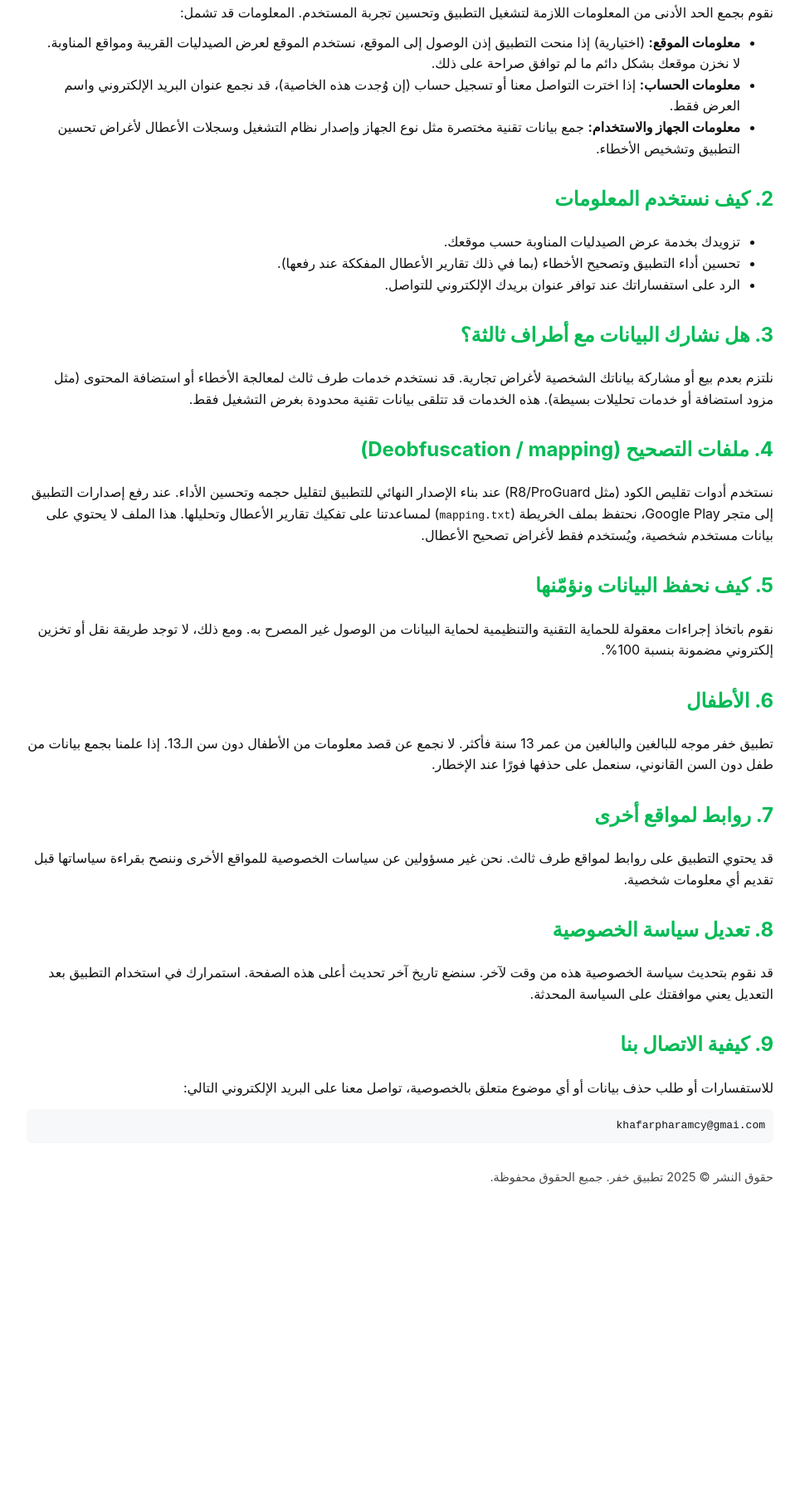
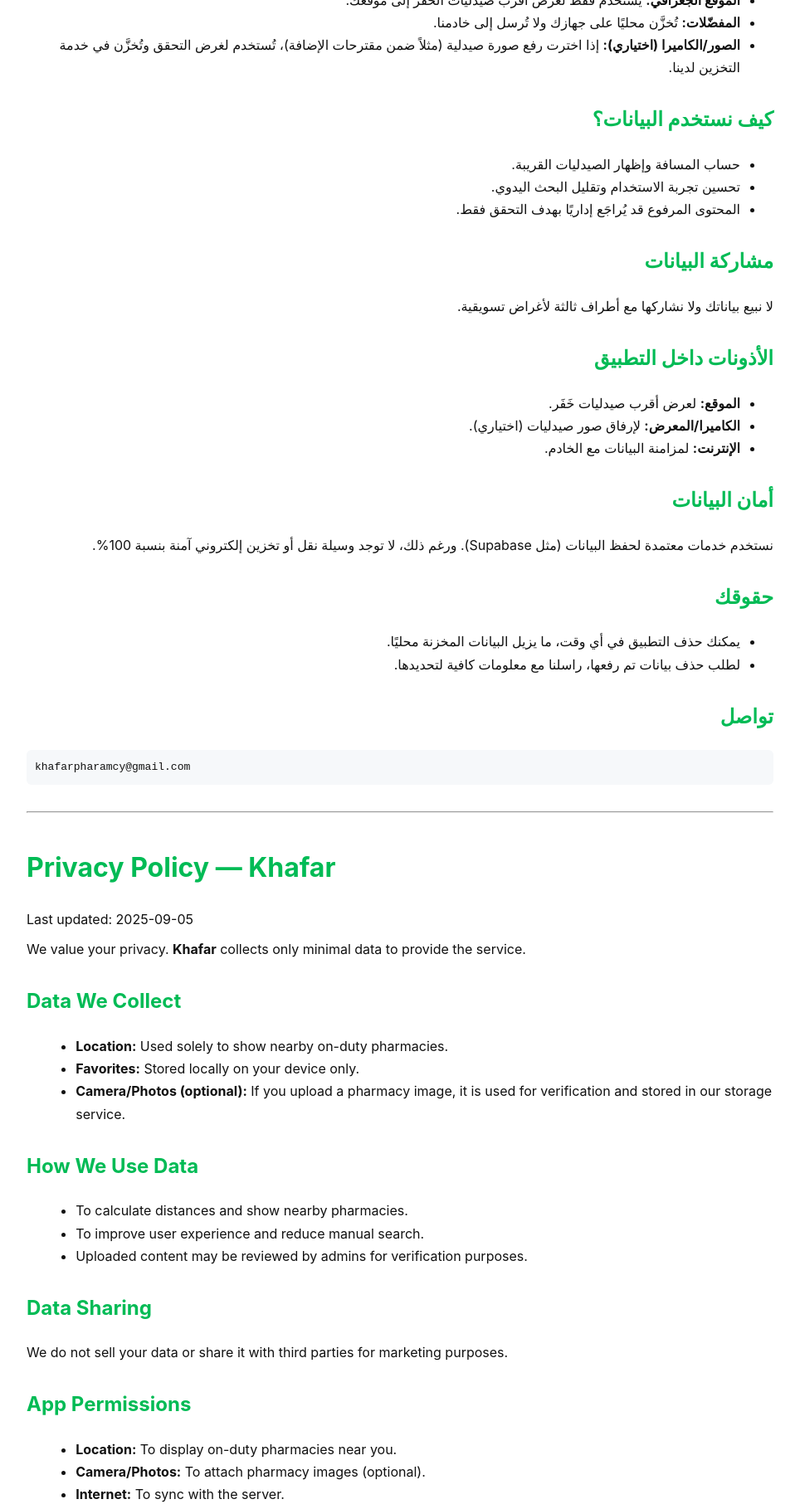
Before and after one commit to bettercallmecarti/khafar-privacy, a plain HTML site: page index.html in a window 1280 px wide. Shown: the part 325-2144 px from the top of the page at 83% size, without its empty margins (158-1122 px from the left). Before the commit the page ends 1808 px from the top, so only its background shows below. Drawn offline with Linux system fonts and the light colour scheme.

Commit message:
Update privacy policy text and formatting

```diff
--- a/index.html
+++ b/index.html
@@ -3,64 +3,134 @@
 <head>
   <meta charset="utf-8">
   <meta name="viewport" content="width=device-width, initial-scale=1">
-  <title>سياسة الخصوصية - تطبيق خفر</title>
+  <title>سياسة الخصوصية - تطبيق خَفَر</title>
   <style>
-    body{font-family: -apple-system,BlinkMacSystemFont,"Segoe UI",Roboto,"Helvetica Neue",Arial;line-height:1.6;margin:24px;padding:0;color:#111}
-    .container{max-width:900px;margin:0 auto;padding:20px}
-    h1,h2{color:#0b5; margin-top:1.2em}
-    p{margin:0.6em 0}
-    ul{margin:0.4em 0 0 1.2em}
-    footer{margin-top:2em;font-size:0.9em;color:#444}
-    a{color:#0366d6}
-    pre{background:#f6f8fa;padding:10px;border-radius:6px;overflow:auto}
+    body {
+      font-family: -apple-system, BlinkMacSystemFont, "Segoe UI", Roboto, "Helvetica Neue", Arial;
+      line-height: 1.7;
+      margin: 24px;
+      padding: 0;
+      color: #111;
+      background: #fff;
+    }
+    .container {
+      max-width: 900px;
+      margin: 0 auto;
+      padding: 20px;
+    }
+    h1, h2 {
+      color: #0b5;
+      margin-top: 1.2em;
+    }
+    p {
+      margin: 0.6em 0;
+    }
+    ul {
+      margin: 0.4em 0 0 1.2em;
+    }
+    footer {
+      margin-top: 2em;
+      font-size: 0.9em;
+      color: #444;
+      text-align: center;
+    }
+    pre {
+      background: #f6f8fa;
+      padding: 10px;
+      border-radius: 6px;
+      overflow: auto;
+      direction: ltr;
+    }
   </style>
 </head>
 <body>
   <div class="container">
-    <h1>سياسة الخصوصية</h1>
-    <p>آخر تحديث: 6 أكتوبر 2025</p>
+    <h1>سياسة الخصوصية — تطبيق خَفَر</h1>
+    <p>آخر تحديث: 5 سبتمبر 2025</p>
 
-    <p>مرحبًا بك في تطبيق <strong>خفر</strong> — تطبيق يساعد المستخدمين على العثور على صيدليات المناوبة في العراق. نحرص في خفر على حماية خصوصيتك وشفافية كيفية جمعنا واستخدامنا للبيانات.</p>
+    <p>نحن نقدّر خصوصيتك. تطبيق <strong>خَفَر</strong> يجمع أقل قدر ممكن من البيانات لتقديم الخدمة.</p>
 
-    <h2>1. ما المعلومات التي نجمعها</h2>
-    <p>نقوم بجمع الحد الأدنى من المعلومات اللازمة لتشغيل التطبيق وتحسين تجربة المستخدم. المعلومات قد تشمل:</p>
+    <h2>ما الذي نجمعه؟</h2>
     <ul>
-      <li><strong>معلومات الموقع:</strong> (اختيارية) إذا منحت التطبيق إذن الوصول إلى الموقع، نستخدم الموقع لعرض الصيدليات القريبة ومواقع المناوبة. لا نخزن موقعك بشكل دائم ما لم توافق صراحة على ذلك.</li>
-      <li><strong>معلومات الحساب:</strong> إذا اخترت التواصل معنا أو تسجيل حساب (إن وُجدت هذه الخاصية)، قد نجمع عنوان البريد الإلكتروني واسم العرض فقط.</li>
-      <li><strong>معلومات الجهاز والاستخدام:</strong> جمع بيانات تقنية مختصرة مثل نوع الجهاز وإصدار نظام التشغيل وسجلات الأعطال لأغراض تحسين التطبيق وتشخيص الأخطاء.</li>
+      <li><strong>الموقع الجغرافي:</strong> يُستخدم فقط لعرض أقرب صيدليات الخَفَر إلى موقعك.</li>
+      <li><strong>المفضّلات:</strong> تُخزَّن محليًا على جهازك ولا تُرسل إلى خادمنا.</li>
+      <li><strong>الصور/الكاميرا (اختياري):</strong> إذا اخترت رفع صورة صيدلية (مثلاً ضمن مقترحات الإضافة)، تُستخدم لغرض التحقق وتُخزَّن في خدمة التخزين لدينا.</li>
     </ul>
 
-    <h2>2. كيف نستخدم المعلومات</h2>
+    <h2>كيف نستخدم البيانات؟</h2>
     <ul>
-      <li>تزويدك بخدمة عرض الصيدليات المناوبة حسب موقعك.</li>
-      <li>تحسين أداء التطبيق وتصحيح الأخطاء (بما في ذلك تقارير الأعطال المفككة عند رفعها).</li>
-      <li>الرد على استفساراتك عند توافر عنوان بريدك الإلكتروني للتواصل.</li>
+      <li>حساب المسافة وإظهار الصيدليات القريبة.</li>
+      <li>تحسين تجربة الاستخدام وتقليل البحث اليدوي.</li>
+      <li>المحتوى المرفوع قد يُراجَع إداريًا بهدف التحقق فقط.</li>
     </ul>
 
-    <h2>3. هل نشارك البيانات مع أطراف ثالثة؟</h2>
-    <p>نلتزم بعدم بيع أو مشاركة بياناتك الشخصية لأغراض تجارية. قد نستخدم خدمات طرف ثالث لمعالجة الأخطاء أو استضافة المحتوى (مثل مزود استضافة أو خدمات تحليلات بسيطة). هذه الخدمات قد تتلقى بيانات تقنية محدودة بغرض التشغيل فقط.</p>
+    <h2>مشاركة البيانات</h2>
+    <p>لا نبيع بياناتك ولا نشاركها مع أطراف ثالثة لأغراض تسويقية.</p>
 
-    <h2>4. ملفات التصحيح (Deobfuscation / mapping)</h2>
-    <p>نستخدم أدوات تقليص الكود (مثل R8/ProGuard) عند بناء الإصدار النهائي للتطبيق لتقليل حجمه وتحسين الأداء. عند رفع إصدارات التطبيق إلى متجر Google Play، نحتفظ بملف الخريطة (<code>mapping.txt</code>) لمساعدتنا على تفكيك تقارير الأعطال وتحليلها. هذا الملف لا يحتوي على بيانات مستخدم شخصية، ويُستخدم فقط لأغراض تصحيح الأعطال.</p>
+    <h2>الأذونات داخل التطبيق</h2>
+    <ul>
+      <li><strong>الموقع:</strong> لعرض أقرب صيدليات خَفَر.</li>
+      <li><strong>الكاميرا/المعرض:</strong> لإرفاق صور صيدليات (اختياري).</li>
+      <li><strong>الإنترنت:</strong> لمزامنة البيانات مع الخادم.</li>
+    </ul>
 
-    <h2>5. كيف نحفظ البيانات ونؤمّنها</h2>
-    <p>نقوم باتخاذ إجراءات معقولة للحماية التقنية والتنظيمية لحماية البيانات من الوصول غير المصرح به. ومع ذلك، لا توجد طريقة نقل أو تخزين إلكتروني مضمونة بنسبة 100%.</p>
+    <h2>أمان البيانات</h2>
+    <p>نستخدم خدمات معتمدة لحفظ البيانات (مثل Supabase). ورغم ذلك، لا توجد وسيلة نقل أو تخزين إلكتروني آمنة بنسبة 100%.</p>
 
-    <h2>6. الأطفال</h2>
-    <p>تطبيق خفر موجه للبالغين والبالغين من عمر 13 سنة فأكثر. لا نجمع عن قصد معلومات من الأطفال دون سن الـ13. إذا علمنا بجمع بيانات من طفل دون السن القانوني، سنعمل على حذفها فورًا عند الإخطار.</p>
+    <h2>حقوقك</h2>
+    <ul>
+      <li>يمكنك حذف التطبيق في أي وقت، ما يزيل البيانات المخزنة محليًا.</li>
+      <li>لطلب حذف بيانات تم رفعها، راسلنا مع معلومات كافية لتحديدها.</li>
+    </ul>
 
-    <h2>7. روابط لمواقع أخرى</h2>
-    <p>قد يحتوي التطبيق على روابط لمواقع طرف ثالث. نحن غير مسؤولين عن سياسات الخصوصية للمواقع الأخرى وننصح بقراءة سياساتها قبل تقديم أي معلومات شخصية.</p>
+    <h2>تواصل</h2>
+    <pre>khafarpharamcy@gmail.com</pre>
 
-    <h2>8. تعديل سياسة الخصوصية</h2>
-    <p>قد نقوم بتحديث سياسة الخصوصية هذه من وقت لآخر. سنضع تاريخ آخر تحديث أعلى هذه الصفحة. استمرارك في استخدام التطبيق بعد التعديل يعني موافقتك على السياسة المحدثة.</p>
+    <hr style="margin:2em 0;">
 
-    <h2>9. كيفية الاتصال بنا</h2>
-    <p>للاستفسارات أو طلب حذف بيانات أو أي موضوع متعلق بالخصوصية، تواصل معنا على البريد الإلكتروني التالي:</p>
-    <pre>khafarpharamcy@gmai.com</pre>
+    <h1 dir="ltr">Privacy Policy — Khafar</h1>
+    <p dir="ltr">Last updated: 2025-09-05</p>
+
+    <p dir="ltr">We value your privacy. <strong>Khafar</strong> collects only minimal data to provide the service.</p>
+
+    <h2 dir="ltr">Data We Collect</h2>
+    <ul dir="ltr">
+      <li><strong>Location:</strong> Used solely to show nearby on-duty pharmacies.</li>
+      <li><strong>Favorites:</strong> Stored locally on your device only.</li>
+      <li><strong>Camera/Photos (optional):</strong> If you upload a pharmacy image, it is used for verification and stored in our storage service.</li>
+    </ul>
+
+    <h2 dir="ltr">How We Use Data</h2>
+    <ul dir="ltr">
+      <li>To calculate distances and show nearby pharmacies.</li>
+      <li>To improve user experience and reduce manual search.</li>
+      <li>Uploaded content may be reviewed by admins for verification purposes.</li>
+    </ul>
+
+    <h2 dir="ltr">Data Sharing</h2>
+    <p dir="ltr">We do not sell your data or share it with third parties for marketing purposes.</p>
+
+    <h2 dir="ltr">App Permissions</h2>
+    <ul dir="ltr">
+      <li><strong>Location:</strong> To display on-duty pharmacies near you.</li>
+      <li><strong>Camera/Photos:</strong> To attach pharmacy images (optional).</li>
+      <li><strong>Internet:</strong> To sync with the server.</li>
+    </ul>
+
+    <h2 dir="ltr">Data Security</h2>
+    <p dir="ltr">We use reputable services (e.g., Supabase). However, no method of electronic transmission or storage is 100% secure.</p>
+
+    <h2 dir="ltr">Your Rights</h2>
+    <ul dir="ltr">
+      <li>You may delete the app at any time, which removes locally stored data.</li>
+      <li>To request deletion of uploaded content, contact us with sufficient details.</li>
+    </ul>
+
+    <h2 dir="ltr">Contact</h2>
+    <pre dir="ltr">khafarpharamcy@gmail.com</pre>
 
     <footer>
-      <p>حقوق النشر &copy; 2025 تطبيق خفر. جميع الحقوق محفوظة.</p>
+      <p>© 2025 تطبيق خَفَر — جميع الحقوق محفوظة.</p>
     </footer>
   </div>
 </body>
```
